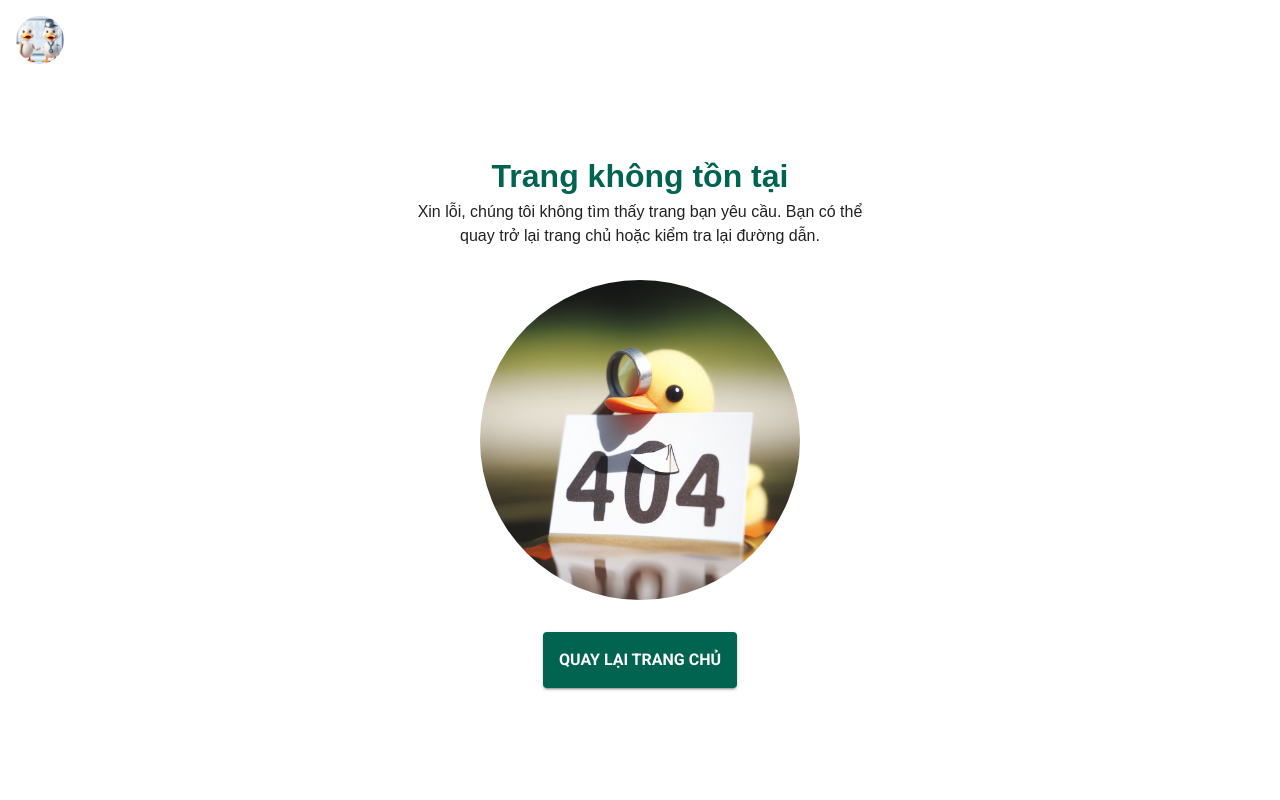
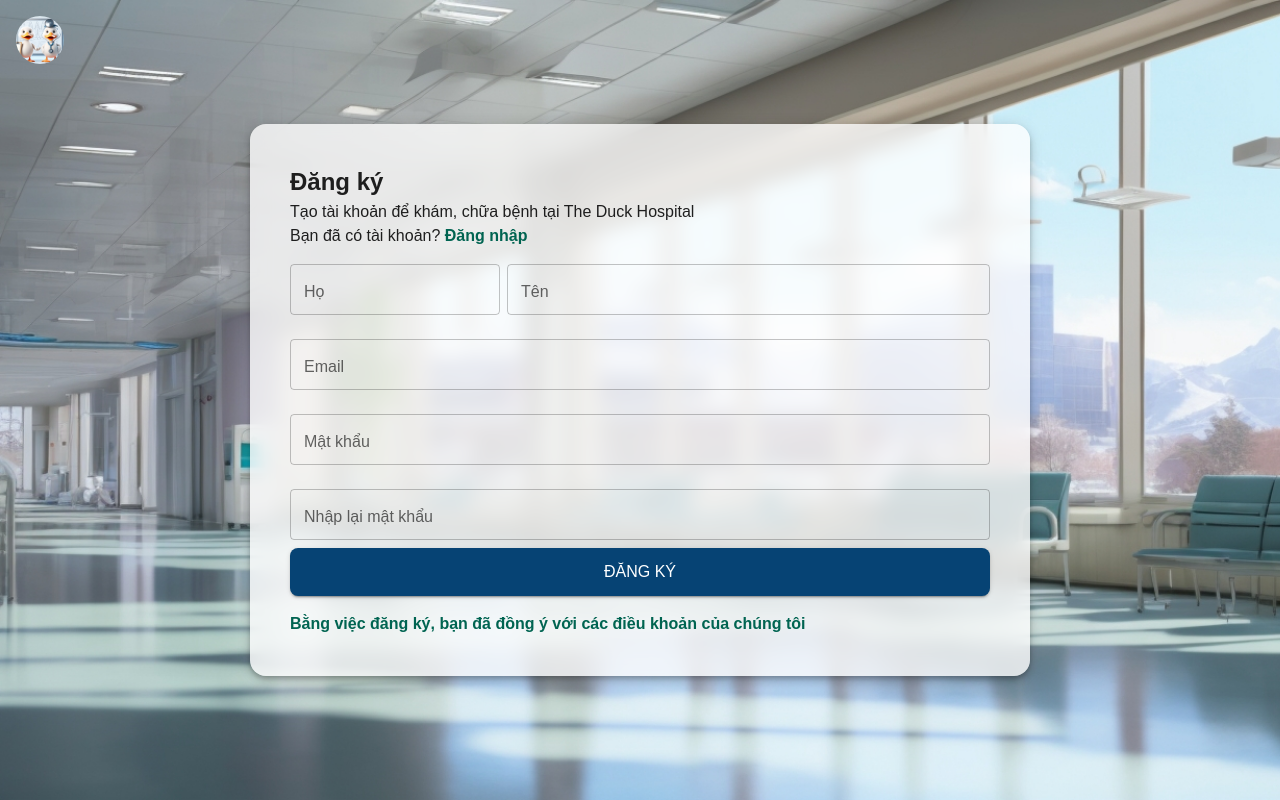
Before and after one commit to MinhTuMTN/TheDuckHospital, a React (Create React App) app in the folder the-duck-hospital-ui/: page /auth/register in a window 1280 px wide. Built offline with nearby package versions, Linux system fonts and the light colour scheme.

Commit message:
Register Page

```diff
--- /dev/null
+++ b/the-duck-hospital-ui/src/components/LinkWithoutDecoration.jsx
@@ -0,0 +1,19 @@
+import styled from "@emotion/styled";
+import React from "react";
+import { Link } from "react-router-dom";
+
+const CustomLink = styled(Link)(({ theme }) => ({
+  textDecoration: "none",
+  fontWeight: ($props) => $props.fontWeight || "normal",
+
+  "&:hover": {
+    textDecoration: "underline",
+  },
+}));
+
+function LinkWithoutDecoration(props) {
+  const { children, ...others } = props;
+  return <CustomLink {...others}>{children}</CustomLink>;
+}
+
+export default LinkWithoutDecoration;
--- /dev/null
+++ b/the-duck-hospital-ui/src/components/Loading.jsx
@@ -0,0 +1,22 @@
+import styled from "@emotion/styled";
+import { Box, CircularProgress } from "@mui/material";
+import React from "react";
+
+const Root = styled(Box)(({ theme }) => ({
+  width: "100vw",
+  height: "100vh",
+  display: "flex",
+  justifyContent: "center",
+  alignItems: "center",
+  backgroundColor: "#21212114",
+}));
+
+function Loading(props) {
+  return (
+    <Root>
+      <CircularProgress />
+    </Root>
+  );
+}
+
+export default Loading;
--- a/the-duck-hospital-ui/src/pages/auth/PageLogin.jsx
+++ b/the-duck-hospital-ui/src/pages/auth/PageLogin.jsx
@@ -39,6 +39,10 @@ const Left = styled(Paper)(({ theme }) => ({
   [theme.breakpoints.down("sm")]: {
     display: "none",
   },
+
+  [theme.breakpoints.down("md")]: {
+    display: "none",
+  },
 }));
 
 const Right = styled(Box)(({ theme }) => ({
@@ -61,10 +65,17 @@ const FormLogin = styled(Paper)(({ theme }) => ({
   backgroundColor: "white",
   boxShadow: "0px 4px 16px rgba(0, 0, 0, 0.1)",
 
-  [theme.breakpoints.down("sm")]: {
-    width: "80%",
+  [theme.breakpoints.down("md")]: {
+    width: "90%",
     height: "70%",
     margin: "auto",
+  },
+
+  [theme.breakpoints.down("sm")]: {
+    width: "90%",
+    height: "70%",
+    margin: "auto",
+    padding: theme.spacing(2),
   },
 }));
 function PageLogin(props) {
@@ -148,6 +159,16 @@ function PageLogin(props) {
             </Typography>
           </Box>
           <MuiButton variant="contained">Đăng nhập</MuiButton>
+          <Typography marginTop={2}>
+            Bạn chưa có tài khoản ?{" "}
+            <Typography
+              component={Link}
+              to="/auth/register"
+              color={"teal.main"}
+            >
+              Đăng ký
+            </Typography>
+          </Typography>
         </FormLogin>
       </Right>
     </RootPageLogin>
--- /dev/null
+++ b/the-duck-hospital-ui/src/pages/auth/PageRegister.jsx
@@ -0,0 +1,101 @@
+import React from "react";
+import Page from "../../components/Page";
+import styled from "@emotion/styled";
+import backgroundLogin from "../../assets/background_login.jpg";
+import { Paper, Typography } from "@mui/material";
+import { Box } from "@mui/system";
+import MuiTextFeild from "../../components/MuiTextFeild";
+import MuiButton from "../../components/MuiButton";
+import { Link } from "react-router-dom";
+import LinkWithoutDecoratLink from "../../components/LinkWithoutDecoration";
+
+const RootPageRegister = styled(Page)(({ theme }) => ({
+  display: "flex",
+  height: "100vh",
+  alignItems: "center",
+  justifyContent: "center",
+  backgroundImage: `url(${backgroundLogin})`,
+  backgroundSize: "cover",
+  backgroundRepeat: "no-repeat",
+}));
+
+const FormRegister = styled(Paper)(({ theme }) => ({
+  display: "flex",
+  flexDirection: "column",
+  justifyContent: "center",
+  padding: theme.spacing(5),
+  borderRadius: theme.spacing(2),
+  backgroundColor: "#ffffffc7",
+  backdropFilter: "blur(10px)",
+  boxShadow: theme.shadows[5],
+  width: "100%",
+  maxWidth: 780,
+}));
+
+function PageRegister(props) {
+  return (
+    <RootPageRegister title="Đăng ký">
+      <FormRegister>
+        <Box sx={{ width: "100%" }}>
+          <Typography variant="h4">Đăng ký</Typography>
+          <Typography variant="body1">
+            Tạo tài khoản để khám, chữa bệnh tại The Duck Hospital
+          </Typography>
+          <Typography variant="body1">
+            Bạn đã có tài khoản?{" "}
+            <Typography
+              component={LinkWithoutDecoratLink}
+              to={"/auth/login"}
+              color={"teal.main"}
+              fontWeight={"bold"}
+            >
+              Đăng nhập
+            </Typography>
+          </Typography>
+        </Box>
+        <Box
+          sx={{
+            display: "flex",
+            justifyContent: "space-between",
+          }}
+        >
+          <MuiTextFeild
+            label="Họ"
+            type="text"
+            margin="normal"
+            sx={{ flexBasis: "30%" }}
+          />
+          <MuiTextFeild
+            sx={{ flexBasis: "69%" }}
+            label="Tên"
+            type="text"
+            margin="normal"
+          />
+        </Box>
+
+        <MuiTextFeild label="Email" type="email" margin="normal" />
+        <MuiTextFeild label="Mật khẩu" type="password" margin="normal" />
+        <MuiTextFeild
+          label="Nhập lại mật khẩu"
+          type="password"
+          margin="normal"
+        />
+        <MuiButton variant="contained" color="oldPrimaryDarker">
+          <Typography color={"white"} textTransform={"uppercase"}>
+            Đăng ký
+          </Typography>
+        </MuiButton>
+        <Typography
+          variant="body1"
+          marginTop={2}
+          color="teal.main"
+          fontWeight={"bold"}
+        >
+          Bằng việc đăng ký, bạn đã đồng ý với các điều khoản của chúng tôi
+        </Typography>
+      </FormRegister>
+    </RootPageRegister>
+  );
+}
+
+export default PageRegister;
--- a/the-duck-hospital-ui/src/routes/index.jsx
+++ b/the-duck-hospital-ui/src/routes/index.jsx
@@ -1,8 +1,20 @@
 import React from "react";
 import { useRoutes } from "react-router-dom";
-import Page404 from "../pages/Page404";
+import Loading from "../components/Loading";
 import LogoLayout from "../layouts/LogoLayout";
-import PageLogin from "../pages/auth/PageLogin";
+import PageRegister from "../pages/auth/PageRegister";
+
+const LoadComponent = (Component) => (props) =>
+  (
+    <React.Suspense fallback={<Loading />}>
+      <Component {...props} />
+    </React.Suspense>
+  );
+
+const Login = LoadComponent(
+  React.lazy(() => import("../pages/auth/PageLogin"))
+);
+const NotFound = LoadComponent(React.lazy(() => import("../pages/Page404")));
 
 function Router(props) {
   return useRoutes([
@@ -12,17 +24,21 @@ function Router(props) {
       children: [
         {
           path: "*",
-          element: <Page404 />,
+          element: <NotFound />,
         },
         {
           path: "auth/login",
-          element: <PageLogin />,
+          element: <Login />,
+        },
+        {
+          path: "auth/register",
+          element: <PageRegister />,
         },
       ],
     },
     {
       path: "/",
-      element: <div>Home</div>,
+      element: <Loading />,
     },
   ]);
 }
--- a/the-duck-hospital-ui/src/theme/index.jsx
+++ b/the-duck-hospital-ui/src/theme/index.jsx
@@ -13,6 +13,9 @@ function CustomThemeProvider(props) {
       oldPrimary: {
         main: "#42a5f5",
       },
+      oldPrimaryDarker: {
+        main: "#064374",
+      },
       teal: {
         darker: "#033A2A",
         main: "#006451",
@@ -25,6 +28,7 @@ function CustomThemeProvider(props) {
         main: "#F38181",
       },
       yellow: {
+        darker: "#6C5604",
         main: "#FCE38A",
       },
       text: {
```
